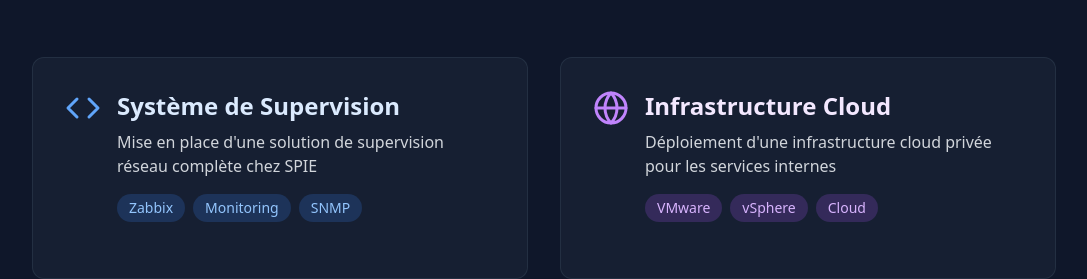
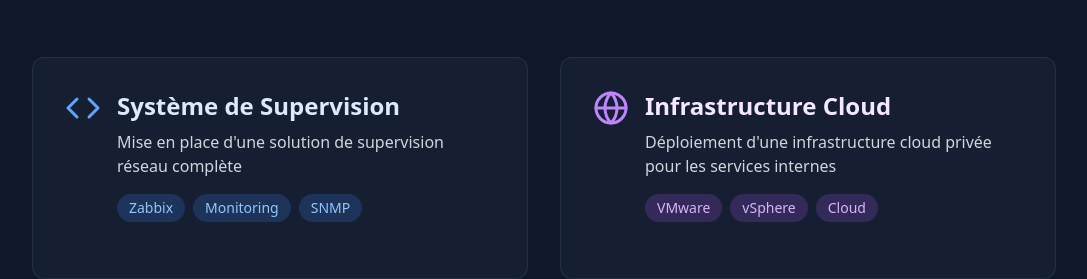
Before and after one commit to KillianGaurin/Portfolio, a React (Vite) app: page / in a window 1280 px wide. Shown: the part 1700-1979 px from the top of the page, without its empty margins (96-1183 px from the left). Built offline with nearby package versions, Linux system fonts and the light colour scheme.

Commit message:
Update App.tsx

```diff
--- a/src/App.tsx
+++ b/src/App.tsx
@@ -142,7 +142,7 @@
                 <Code className="text-blue-400 flex-shrink-0 group-hover:scale-110 transition-transform" size={36} />
                 <div>
                   <h3 className="text-2xl font-semibold mb-2 text-blue-100">Système de Supervision</h3>
-                  <p className="text-gray-300">Mise en place d'une solution de supervision réseau complète chez SPIE</p>
+                  <p className="text-gray-300">Mise en place d'une solution de supervision réseau complète</p>
                   <div className="flex gap-2 mt-4">
                     <span className="px-3 py-1 bg-blue-500/20 text-blue-300 rounded-full text-sm">Zabbix</span>
                     <span className="px-3 py-1 bg-blue-500/20 text-blue-300 rounded-full text-sm">Monitoring</span>
```
